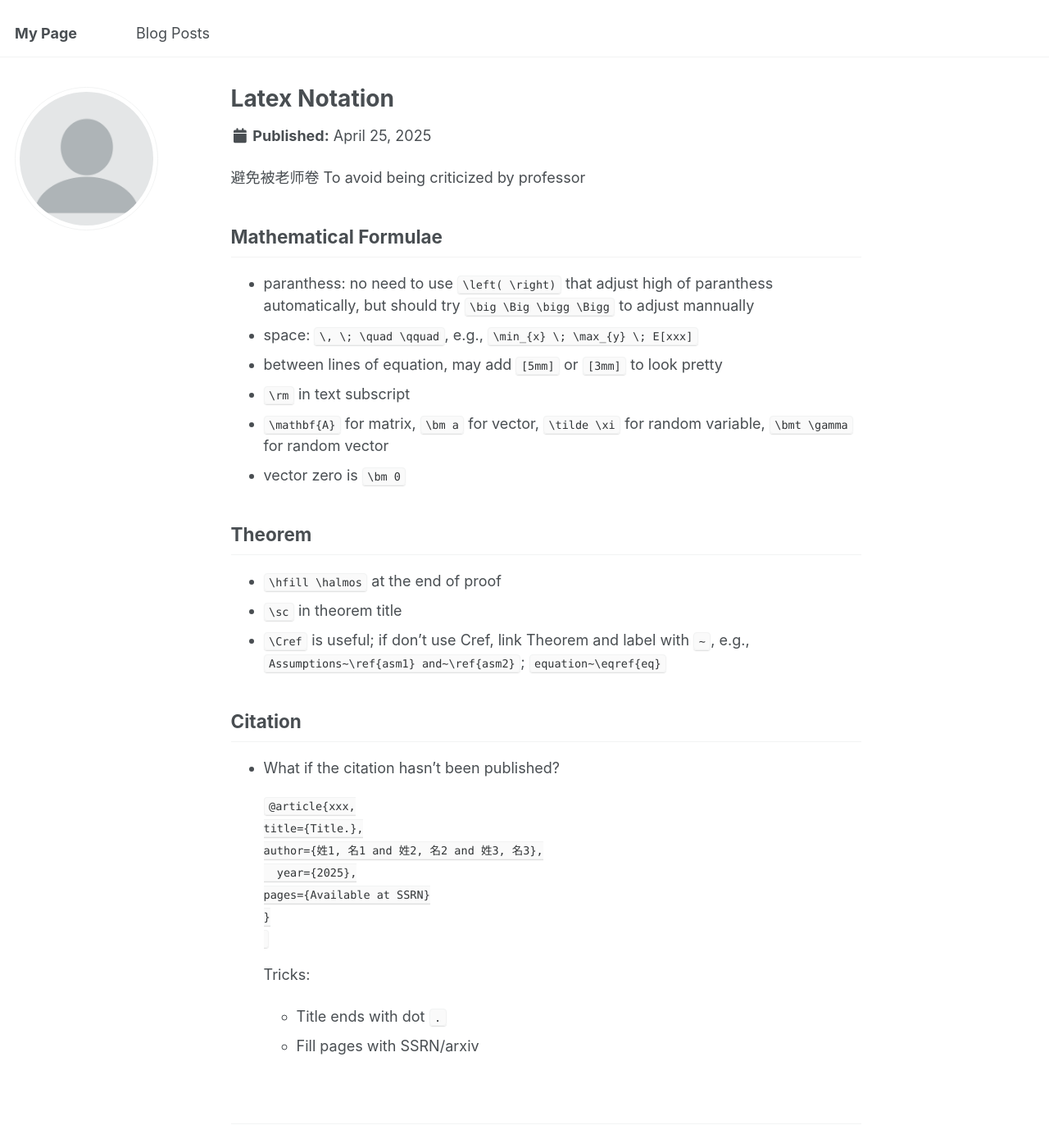
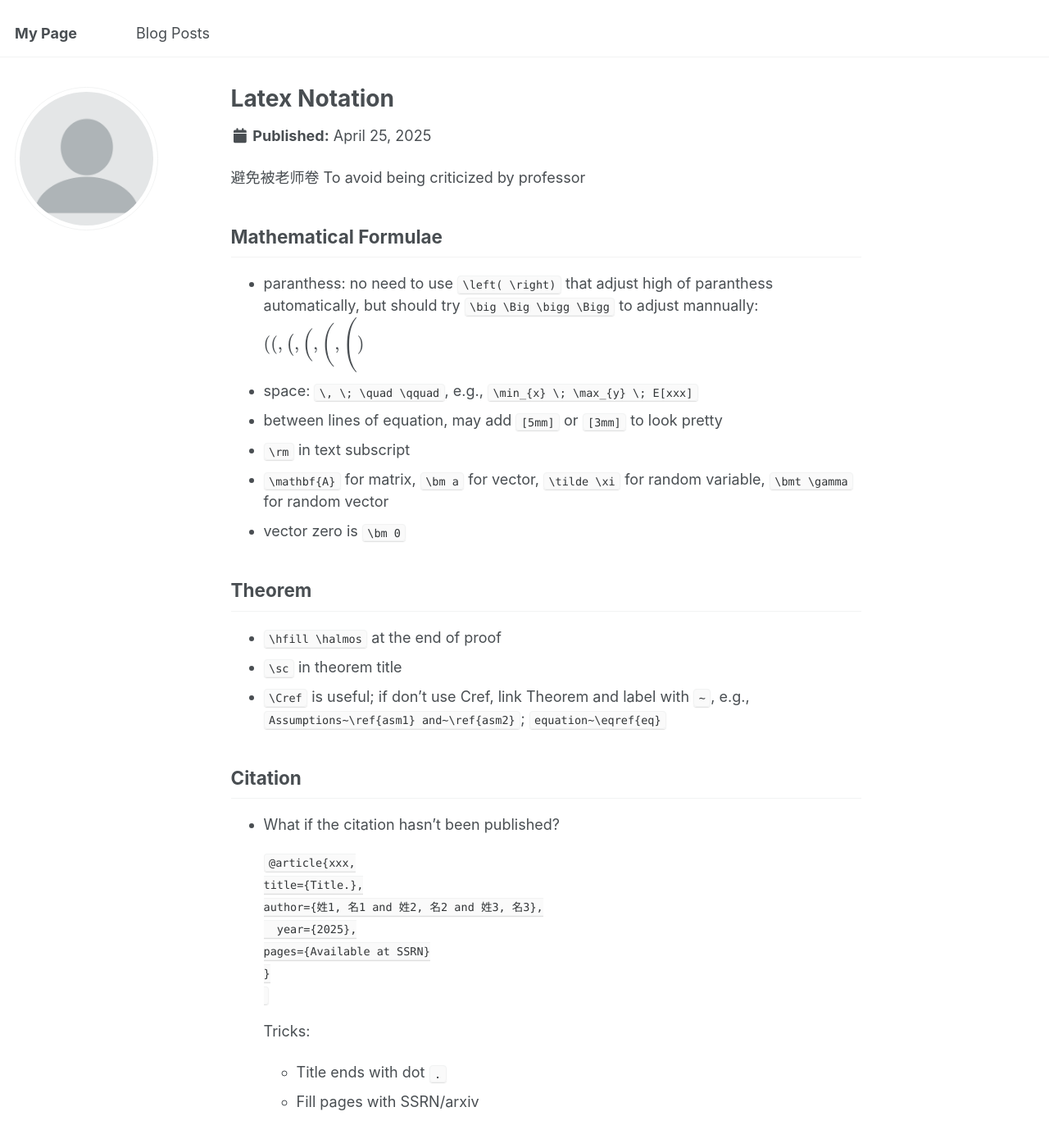
Before and after one commit to JiinnW/JiinnW, a Jekyll site: the page built from _posts/2025-04-25-blog-post-1.md, in a window 1280 px wide and 1400 px high. Shown: the whole window at 82% size. Built offline with Jekyll 4.4.1, drawn with Linux system fonts in a browser that asks for light colours; some of the changed text lies outside the part shown.

Commit message:
Update 2025-04-25-blog-post-1.md

```diff
--- a/_posts/2025-04-25-blog-post-1.md
+++ b/_posts/2025-04-25-blog-post-1.md
@@ -8,7 +8,7 @@ tags:
 
 
 ## Mathematical Formulae
-- paranthess: no need to use `\left( \right)` that adjust high of paranthess automatically, but should try `\big \Big \bigg \Bigg` to adjust mannually
+- paranthess: no need to use `\left( \right)` that adjust high of paranthess automatically, but should try `\big \Big \bigg \Bigg` to adjust mannually: \\( \( (, \big(, \Big(, \bigg(, \Bigg(\) \\)
 - space: `\, \; \quad \qquad`, e.g., `\min_{x} \; \max_{y} \; E[xxx]`
 - between lines of equation, may add `[5mm]` or `[3mm]` to look pretty
 - `\rm` in text subscript
```
Also changed, not shown: other parts of _posts/2025-04-25-blog-post-1.md (+3 -0 lines).
